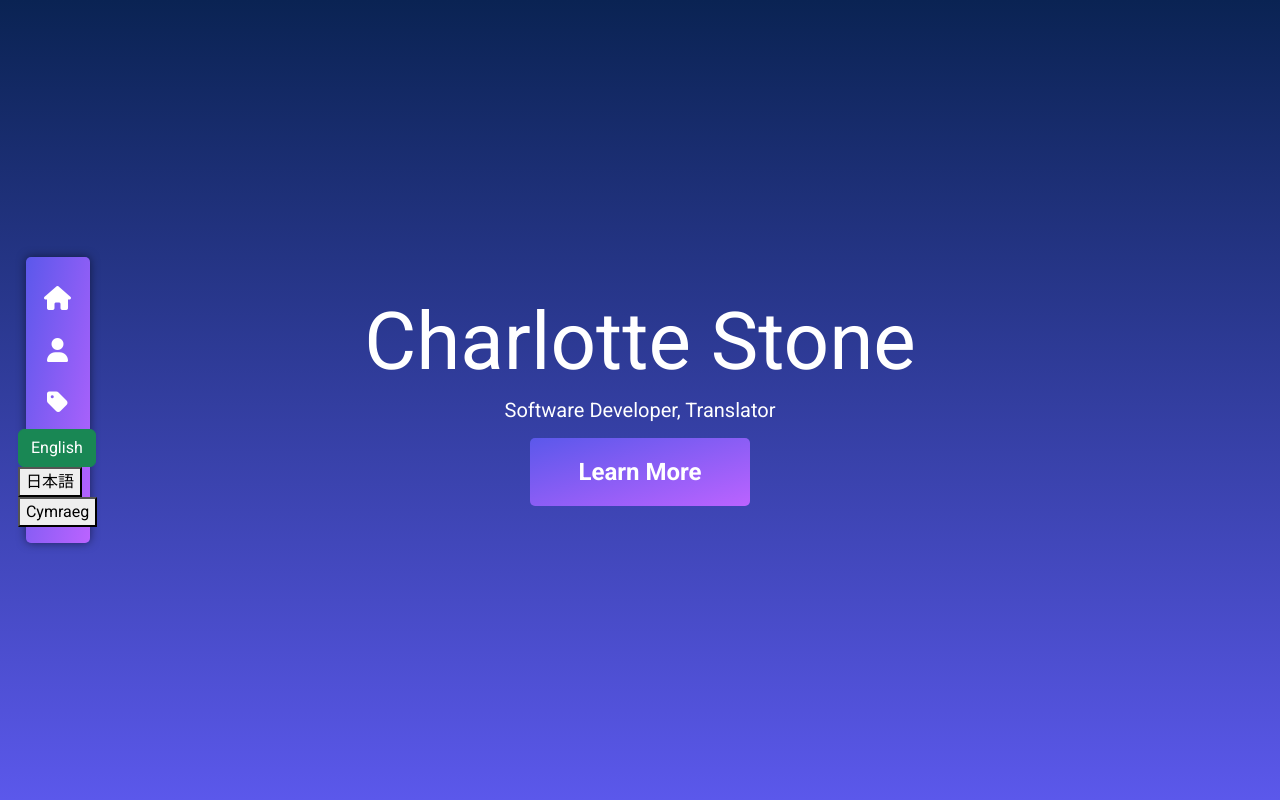
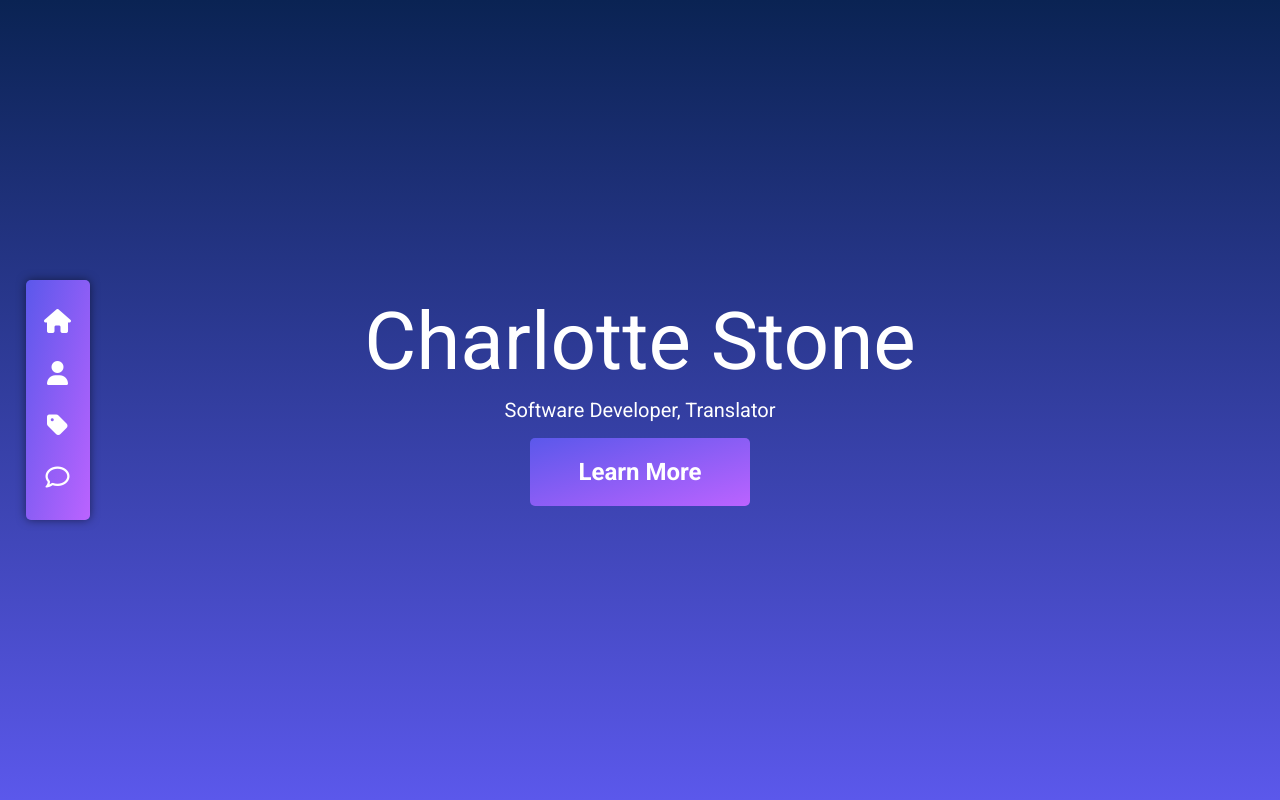
Before and after one commit to Terafora/profile-version-3, a React (Create React App) app: page / in a window 1280 px wide. Shown: the top 800 px of the page. Built offline with nearby package versions, Linux system fonts and the light colour scheme.

Commit message:
Correct and style navbar langauge item

```diff
--- a/src/App.js
+++ b/src/App.js
@@ -10,7 +10,6 @@ import About from './components/About';
 import RecentPosts from './components/RecentPosts';
 import Contact from './components/Contact';
 import './i18n';
-import './components/LanguageSwitcher.css';
 
 function App() {
   const { t } = useTranslation();
--- a/src/components/LanguageSwitcher.css
+++ /dev/null
@@ -1,13 +0,0 @@
-#language-switcher .language-button {
-    background-color: #4CAF50;
-    color: white;
-    padding: 10px 20px;
-    border: none;
-    border-radius: 5px;
-    cursor: pointer;
-    font-size: 16px;
-}
-
-#language-switcher .language-button:hover {
-    background-color: #45a049;
-}
--- a/src/components/LanguageSwitcher.jsx
+++ b/src/components/LanguageSwitcher.jsx
@@ -1,6 +1,6 @@
 import React from 'react';
 import { useTranslation } from 'react-i18next';
-import './LanguageSwitcher.css';
+
 
 const languages = [
     { code: 'en', label: 'EN', text: 'En' },
--- a/src/components/Navbar.jsx
+++ b/src/components/Navbar.jsx
@@ -9,11 +9,11 @@ const LanguageSwitcher = () => {
     };
 
     return (
-        <div>
-            <button className='btn btn-success' onClick={() => changeLanguage('en')}>English</button>
-            <button onClick={() => changeLanguage('jp')}>日本語</button>
-            <button onClick={() => changeLanguage('cy')}>Cymraeg</button>
-        </div>
+        <ul className="dropdown-menu language-menu" aria-labelledby="navbarDropdownMenuLink">
+            <li><a className="dropdown-item language-item" onClick={() => changeLanguage('en')}>EN</a></li>
+            <li><a className="dropdown-item language-item" onClick={() => changeLanguage('jp')}>日本</a></li>
+            <li><a className="dropdown-item language-item" onClick={() => changeLanguage('cy')}>CY</a></li>
+        </ul>
     );
 };
 
@@ -22,6 +22,7 @@ export default function Navbar() {
 
     return (
         <>
+            {/* Navbar for large screens */}
             <nav className="d-none d-lg-block lr-pad-none">
                 <ul className="navbar-nav side-nav">
                     <li className="nav-item">
@@ -33,15 +34,16 @@ export default function Navbar() {
                     <li className="nav-item">
                         <a className="nav-link" href="#"><i className="fa-solid fa-tag"></i></a>
                     </li>
-                    <li className="nav-item">
-                        {/* Language switcher for large screens */}
-                        <div className="d-none d-lg-block">
-                            <LanguageSwitcher />
-                        </div>
+                    <li className="nav-item dropdown">
+                        <a className="nav-link" href="#" id="navbarDropdownMenuLink" role="button" data-bs-toggle="dropdown" aria-expanded="false">
+                            <i class="fa-regular fa-comment"></i>
+                        </a>
+                        <LanguageSwitcher />
                     </li>
                 </ul>
             </nav>
 
+            {/* Navbar for small and medium screens */}
             <nav className="navbar navbar-expand-lg bg-body-tertiary d-lg-none w-100 lr-pad-none">
                 <div className="container-fluid">
                     <a className="navbar-brand text-white" href="#">Charlotte Stone</a>
@@ -61,11 +63,12 @@ export default function Navbar() {
                             <li className="nav-item">
                                 <a className="nav-link text-white" href="#">{t('pricing')}</a>
                             </li>
-                            <li className="nav-item">
+                            <li className="nav-item dropdown">
                                 {/* Language switcher for small and medium screens */}
-                                <div className="d-lg-none justify-content-center">
-                                    <LanguageSwitcher />
-                                </div>
+                                <a className="nav-link dropdown-toggle text-white" href="#" id="navbarDropdownMenuLink" role="button" data-bs-toggle="dropdown" aria-expanded="false">
+                                    {t('Languages')}
+                                </a>
+                                <LanguageSwitcher />
                             </li>
                         </ul>
                     </div>
--- a/src/index.js
+++ b/src/index.js
@@ -3,7 +3,6 @@ import ReactDOM from 'react-dom/client';
 import './index.css';
 import App from './App';
 import './i18n';
-import './components/LanguageSwitcher.css';
 
 const root = ReactDOM.createRoot(document.getElementById('root'));
 root.render(
```
